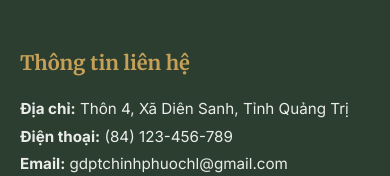
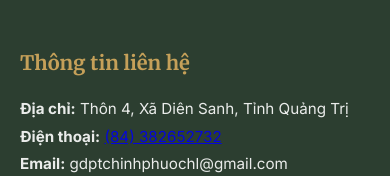
Before and after one commit to trminh-developer/chuachinhphuoc, a website: page index.html in a window 390 px wide. Shown: the part 4020-4196 px from the top of the page. Drawn offline with Linux system fonts and the light colour scheme; no server answers; grey boxes are pictures that could not be loaded.

Commit message:
update phone number

```diff
--- a/index.html
+++ b/index.html
@@ -134,7 +134,7 @@
             <div class="footer-column">
                 <h4>Thông tin liên hệ</h4>
                 <p><strong>Địa chỉ:</strong> Thôn 4, Xã Diên Sanh, Tỉnh Quảng Trị</p>
-                <p><strong>Điện thoại:</strong> (84) 123-456-789</p>
+                <p><strong>Điện thoại:</strong> <a href="tel:0382652732" target="_blank" rel="noopener noreferrer">(84) 382652732</a> </p>
                 <p><strong>Email:</strong> gdptchinhphuochl@gmail.com</p>
                 <iframe
                     src="https://www.google.com/maps/embed?pb=!1m14!1m8!1m3!1d14530.403412175501!2d107.269457!3d16.692132!3m2!1i1024!2i768!4f13.1!3m3!1m2!1s0x3140fd205009d8df%3A0xc79c6d8a398ae5b4!2zQ2jDuWEgRGnDqm4gUGjGsOG7m2MgKE5QxJAgQ2jDrW5oIFBoxrDhu5tjKQ!5e1!3m2!1svi!2sus!4v1780139036561!5m2!1svi!2sus"
```
